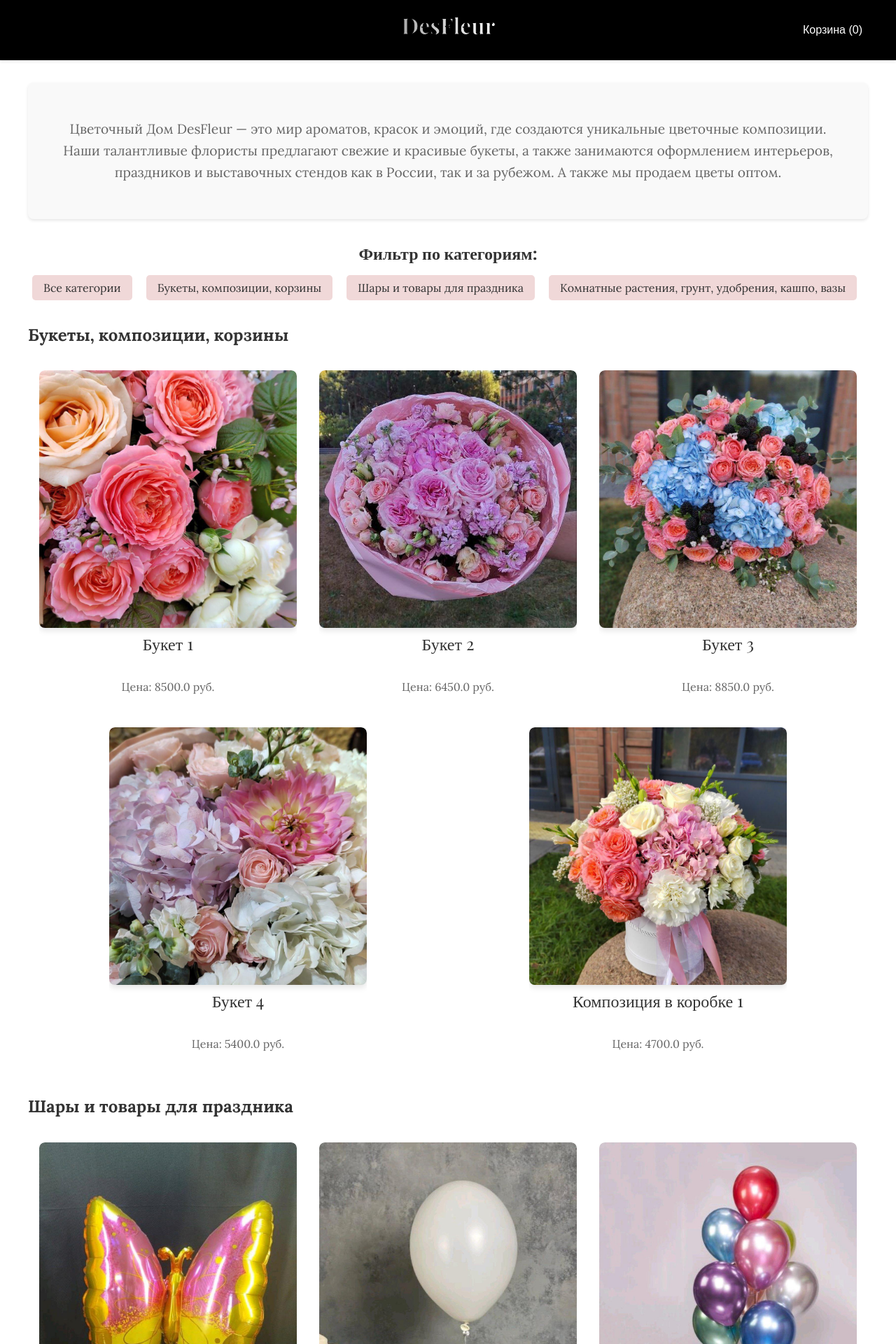
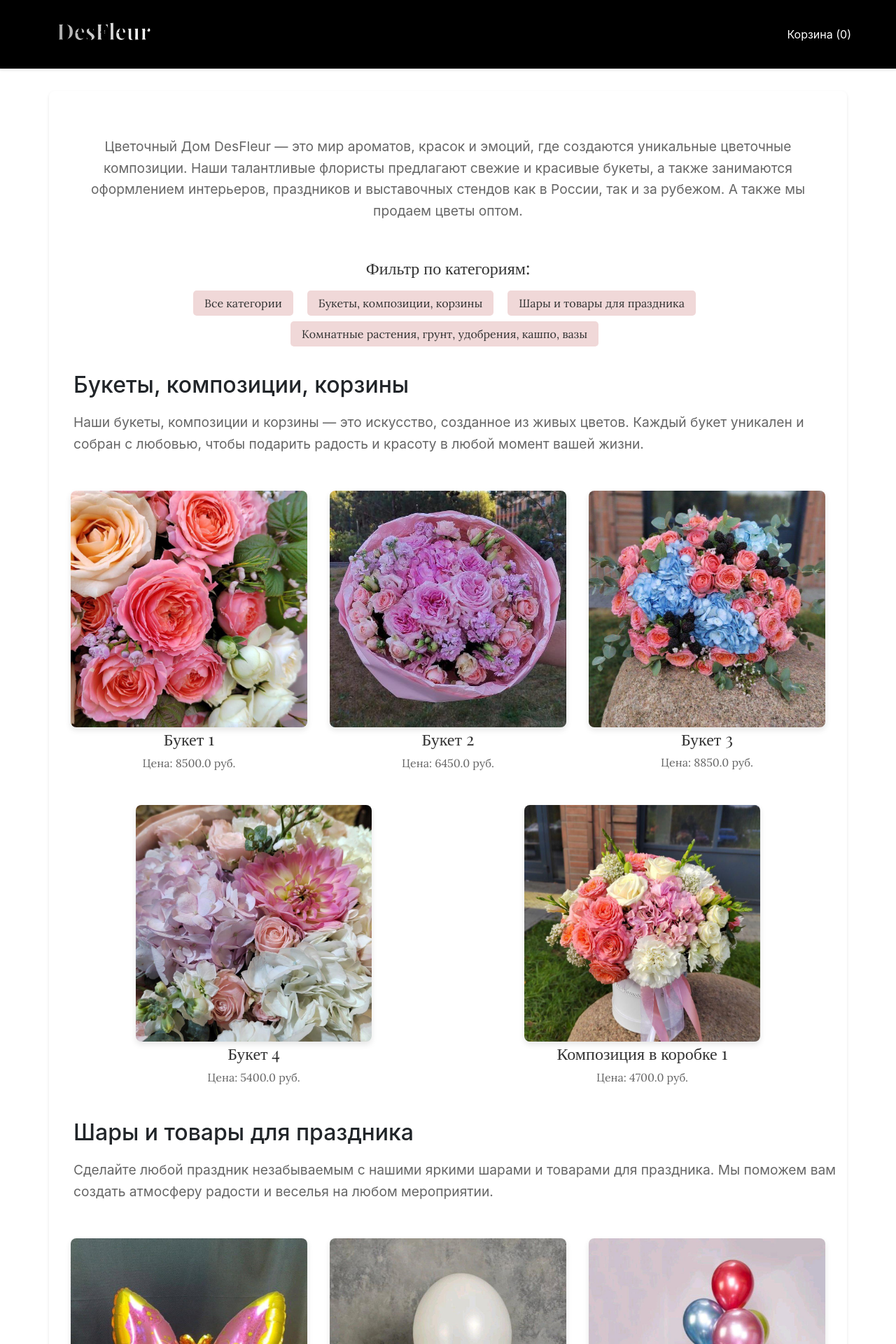
Before and after one commit to MaximZobkov/flowers, a Flask app: page / in a window 1280 px wide. Shown: the top 1920 px of the page at 70% size. Run offline with Flask 2, Linux system fonts and the light colour scheme; data comes from the database, SQL or seed files in the repository; both versions use the stored data as it was after the commit; some libraries are stand-ins or nearby versions.

Commit message:
add products

```diff
--- a/app.py
+++ b/app.py
@@ -35,6 +35,19 @@ CATEGORIES = [
     "Цветы оптом"
 ]
 
+CATEGORY_DESCRIPTIONS = {
+    "Букеты, композиции, корзины": "Наши букеты, композиции и корзины — это искусство, созданное из живых цветов. Каждый букет уникален и собран с любовью, чтобы подарить радость и красоту в любой момент вашей жизни.",
+    "Комнатные растения, грунт, удобрения, кашпо, вазы": "Создайте уют в вашем доме с нашими комнатными растениями. Мы предлагаем широкий ассортимент растений, грунтов, удобрений, кашпо и ваз, чтобы ваш дом всегда был зеленым и полным жизни.",
+    "Шары и товары для праздника": "Сделайте любой праздник незабываемым с нашими яркими шарами и товарами для праздника. Мы поможем вам создать атмосферу радости и веселья на любом мероприятии.",
+    "Мягкие игрушки": "Наши мягкие игрушки — это не только забава для детей, но и отличный подарок для любого возраста. Они мягкие, уютные и всегда готовы подарить улыбку.",
+    "Аксессуары, очки, бижутерия": "Дополните свой образ стильными аксессуарами, очками и бижутерией. Мы предлагаем широкий выбор изделий, которые подчеркнут вашу индивидуальность и добавят изюминку в ваш гардероб.",
+    "Сувениры": "Наши сувениры — это маленькие частички памяти, которые всегда будут напоминать вам о приятных моментах. Мы предлагаем уникальные и оригинальные сувениры для любого случая.",
+    "Премиум уходовая косметика": "Побалуйте себя и своих близких нашей премиум уходовой косметикой. Мы предлагаем только лучшие средства для ухода за кожей, которые помогут вам чувствовать себя уверенно и красиво.",
+    "Подарочные пакеты, открытки": "Сделайте ваш подарок особенным с нашими подарочными пакетами и открытками. Мы предлагаем широкий выбор упаковки и открыток, чтобы ваш подарок выглядел по-настоящему празднично.",
+    "Флористическое оформление": "Наши флористы готовы воплотить в жизнь любые ваши идеи по оформлению мероприятий. Мы создаем уникальные флористические композиции, которые сделают любое событие незабываемым.",
+    "Цветы оптом": "Для тех, кто занимается бизнесом, мы предлагаем оптовые поставки свежих цветов. Наши цветы всегда высокого качества и готовы украсить любое мероприятие или интерьер."
+}
+
 def crop_image(image_path):
     with Image.open(image_path) as img:
         img = img.convert("RGB")
@@ -62,7 +75,8 @@ def index():
         grouped_flowers = {category: flowers}
     else:
         grouped_flowers = models.get_flowers_grouped_by_category()
-    return render_template('index.html', grouped_flowers=grouped_flowers, categories=categories_with_flowers)
+    return render_template('index.html', grouped_flowers=grouped_flowers, categories=categories_with_flowers,
+                           categories_description=CATEGORY_DESCRIPTIONS)
 
 @app.route('/flower/<int:flower_id>')
 def flower(flower_id):
--- a/static/css/styles.css
+++ b/static/css/styles.css
@@ -88,18 +88,17 @@ nav {
 
 .welcome-message {
     text-align: center;
-    margin-bottom: 2em;
     padding: 2em;
-    background-color: #f9f9f9; /* Нежно-бежевый */
-    border-radius: 8px;
-    box-shadow: 0 2px 4px rgba(0, 0, 0, 0.1);
+}
+
+.category-name {
+    padding-left: 20px;
 }
 
 .welcome-message h1 {
     color: #333;
     font-family: 'Playfair Display', serif;
     font-size: 2.5em;
-    margin-bottom: 1em;
 }
 
 .welcome-message p {
@@ -107,6 +106,16 @@ nav {
     font-size: 1.2em;
     margin-bottom: 1em;
     line-height: 1.6;
+}
+
+.category-message p {
+    margin-top: 1em;
+    color: #666;
+    font-size: 1.2em;
+    margin-bottom: 1em;
+    line-height: 1.6;
+    margin-left: 20px;
+    justify-content: inherit;
 }
 
 .category-filters {
@@ -153,25 +162,20 @@ nav {
     flex-wrap: wrap;
     justify-content: space-around;
     margin-bottom: 2em;
+    text-decoration: none;
 }
 
 .flower-card {
-    background-color: transparent; /* Прозрачный */
-    margin: 1em;
-    padding: 0;
+    margin-top: 2em;
+    text-decoration: none;
     width: calc(33.33% - 2em);
-    box-sizing: border-box;
     text-align: center;
     border-radius: 8px;
     transition: transform 0.2s;
-    overflow: hidden;
-    text-decoration: none;
-    color: inherit;
-    box-shadow: none; /* Убираем тень */
-    border: none; /* Убираем обводку */
 }
 
 .flower-card:hover {
+    text-display: none;
     transform: scale(1.05);
 }
 
@@ -179,6 +183,7 @@ nav {
     width: 100%;
     height: auto;
     border-radius: 8px;
+    text-decoration: none;
     box-shadow: 0 4px 8px rgba(0, 0, 0, 0.1);
 }
 
@@ -186,6 +191,7 @@ nav {
     background-color: #ffffff; /* Белый */
     border-radius: 0 0 8px 8px;
     margin-top: -10px; /* Сдвигаем вверх для наложения на изображение */
+    text-decoration: none;
 }
 
 .flower-info h2 {
@@ -194,6 +200,7 @@ nav {
     font-family: 'Playfair Display', serif;
     font-size: 1.5em;
     font-weight: normal; /* Убираем выделение текста */
+    text-decoration: none;
 }
 
 .flower-info p {
@@ -378,7 +385,6 @@ footer {
 .flower-details {
     background-color: #ffffff; /* Белый */
     border-radius: 8px;
-    box-shadow: 0 2px 4px rgba(0, 0, 0, 0.1);
     width: 100%;
     max-width: 1200px;
     margin: 2em auto;
--- a/templates/base.html
+++ b/templates/base.html
@@ -6,29 +6,47 @@
     <title>desFleur</title>
     <link rel="stylesheet" href="{{ url_for('static', filename='css/styles.css') }}">
     <link href="https://fonts.googleapis.com/css2?family=Playfair+Display:wght@400;700&family=Lora:wght@400;700&display=swap" rel="stylesheet">
+    <link rel="stylesheet" crossorigin="anonymous"
+          href="https://cdn.jsdelivr.net/npm/bootstrap@4.5.3/dist/css/bootstrap.min.css"
+          integrity="sha384-TX8t27EcRE3e/ihU7zmQxVncDAy5uIKz4rEkgIXeMed4M0jlfIDPvg6uqKI2xXr2">
     <script src="{{ url_for('static', filename='js/script.js') }}" defer></script>
 </head>
 <body>
 <header>
-    <nav>
-        <div class="logo-container">
-            <a href="{{ url_for('index') }}" class="logo">
+    <nav class="navbar navbar-expand-lg sticky-top navbar-dark">
+        <a href="{{ url_for('index') }}" class="logo">
                 <svg width="200" height="50" xmlns="http://www.w3.org/2000/svg">
                     <defs>
-                        <linearGradient id="grad1" x1="0%" y1="0%" x2="100%" y2="0%">
+                        <lineargradient id="grad1" x1="0%" y1="0%" x2="100%" y2="0%">
                             <stop offset="0%" style="stop-color:rgb(170,170,170);stop-opacity:1"/>
                             <stop offset="100%" style="stop-color:rgb(255,255,255);stop-opacity:1"/>
-                        </linearGradient>
+                        </lineargradient>
                     </defs>
                     <text x="50%" y="50%" class="fancy-text" dominant-baseline="middle" text-anchor="middle">DesFleur</text>
                 </svg>
             </a>
+        <button class="navbar-toggler" type="button" data-toggle="collapse"
+                data-target="#navbarSupportedContent" aria-controls="navbarSupportedContent"
+                aria-expanded="false" aria-label="Toggle navigation">
+            <span class="navbar-toggler-icon"></span>
+        </button>
+        <div class="collapse navbar-collapse mr-auto" id="navbarSupportedContent">
+            <a class="mr-auto"></a>
+            <p class="mt-1 mb-1">
+                <button id="cart-button" class="cart">Корзина ({{ session.get('cart', [])|length }})</button>
+            </p>
+            <!--<p class="mt-1 mb-1">
+                <a class="btn btn-dark mr-2 mt-1 mb-1" href="/maps"> Карта </a>
+            </p>-->
+
         </div>
-        <button id="cart-button" class="cart">Корзина ({{ session.get('cart', [])|length }})</button>
     </nav>
+
 </header>
 <div class="main-content">
+    <div class="container">
         {% block content %}{% endblock %}
+    </div>
 </div>
 <footer>
     <div class="footer-content">
@@ -92,5 +110,11 @@
         </form>
     </div>
 </div>
+<script src="https://code.jquery.com/jquery-3.4.1.slim.min.js" crossorigin="anonymous"
+        integrity="sha384-J6qa4849blE2+poT4WnyKhv5vZF5SrPo0iEjwBvKU7imGFAV0wwj1yYfoRSJoZ+n"></script>
+<script src="https://cdn.jsdelivr.net/npm/popper.js@1.16.0/dist/umd/popper.min.js" crossorigin="anonymous"
+        integrity="sha384-Q6E9RHvbIyZFJoft+2mJbHaEWldlvI9IOYy5n3zV9zzTtmI3UksdQRVvoxMfooAo"></script>
+<script src="https://stackpath.bootstrapcdn.com/bootstrap/4.4.1/js/bootstrap.min.js" crossorigin="anonymous"
+        integrity="sha384-wfSDF2E50Y2D1uUdj0O3uMBJnjuUD4Ih7YwaYd1iqfktj0Uod8GCExl3Og8ifwB6"></script>
 </body>
 </html>
--- a/templates/index.html
+++ b/templates/index.html
@@ -18,10 +18,15 @@
         </ul>
     </div>
     {% for category, flowers in grouped_flowers.items() %}
-    <h2>{{ category }}</h2>
+    <h2 class="category-name">{{ category }}</h2>
+    <div class="category-message">
+        <p>
+            {{ categories_description[category] }}
+        </p>
+    </div>
     <div class="flowers">
         {% for flower in flowers %}
-        <a href="{{ url_for('flower', flower_id=flower[0]) }}" class="flower-card">
+        <a href="{{ url_for('flower', flower_id=flower[0]) }}" style="text-decoration: none;" class="flower-card">
             <div class="flower-image">
                 {% if flower[4] %}
                 {% set image_paths = flower[4].split(',') %}
```
Also changed, not shown: flowers.db, static/uploads/photo_2025-01-28_12-01-42.jpg (added), static/uploads/photo_2025-01-28_12-01-43.jpg (added), static/uploads/photo_2025-01-28_12-43-40.jpg (added), static/uploads/photo_2025-01-28_12-43-40_2.jpg (added), static/uploads/photo_2025-01-28_12-43-40_3.jpg (added), static/uploads/photo_2025-01-28_12-49-50.jpg (added), static/uploads/photo_2025-01-28_12-49-50_2.jpg (added), static/uploads/photo_2025-01-28_13-14-11.jpg (added), static/uploads/photo_2025-01-28_13-16-28.jpg (added), static/uploads/photo_2025-01-28_13-48-02.jpg (added), static/uploads/photo_2025-01-28_13-48-03.jpg (added), static/uploads/photo_2025-01-28_13-48-03_2.jpg (added), static/uploads/photo_2025-01-31_20-51-47.jpg (added).
